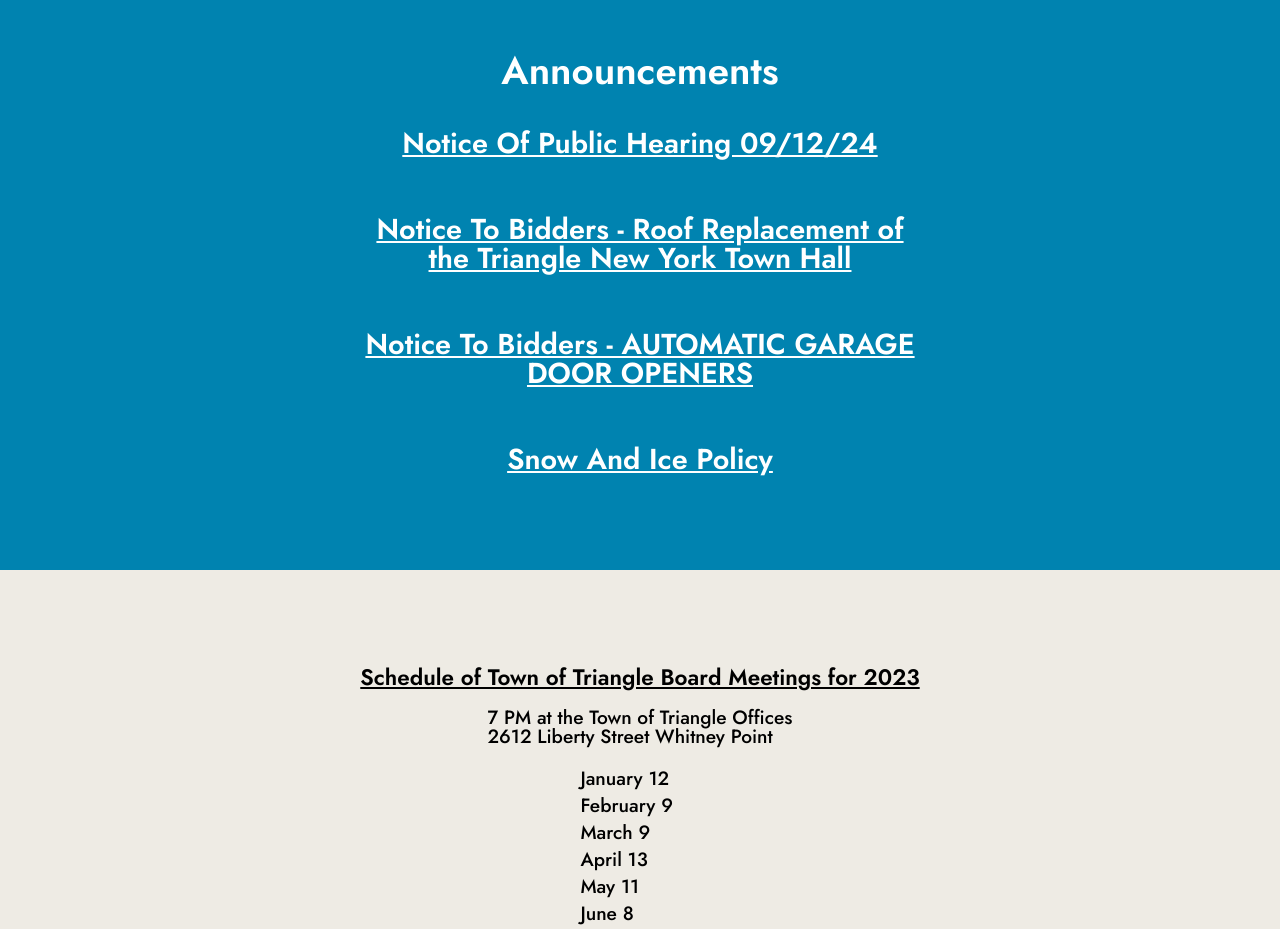
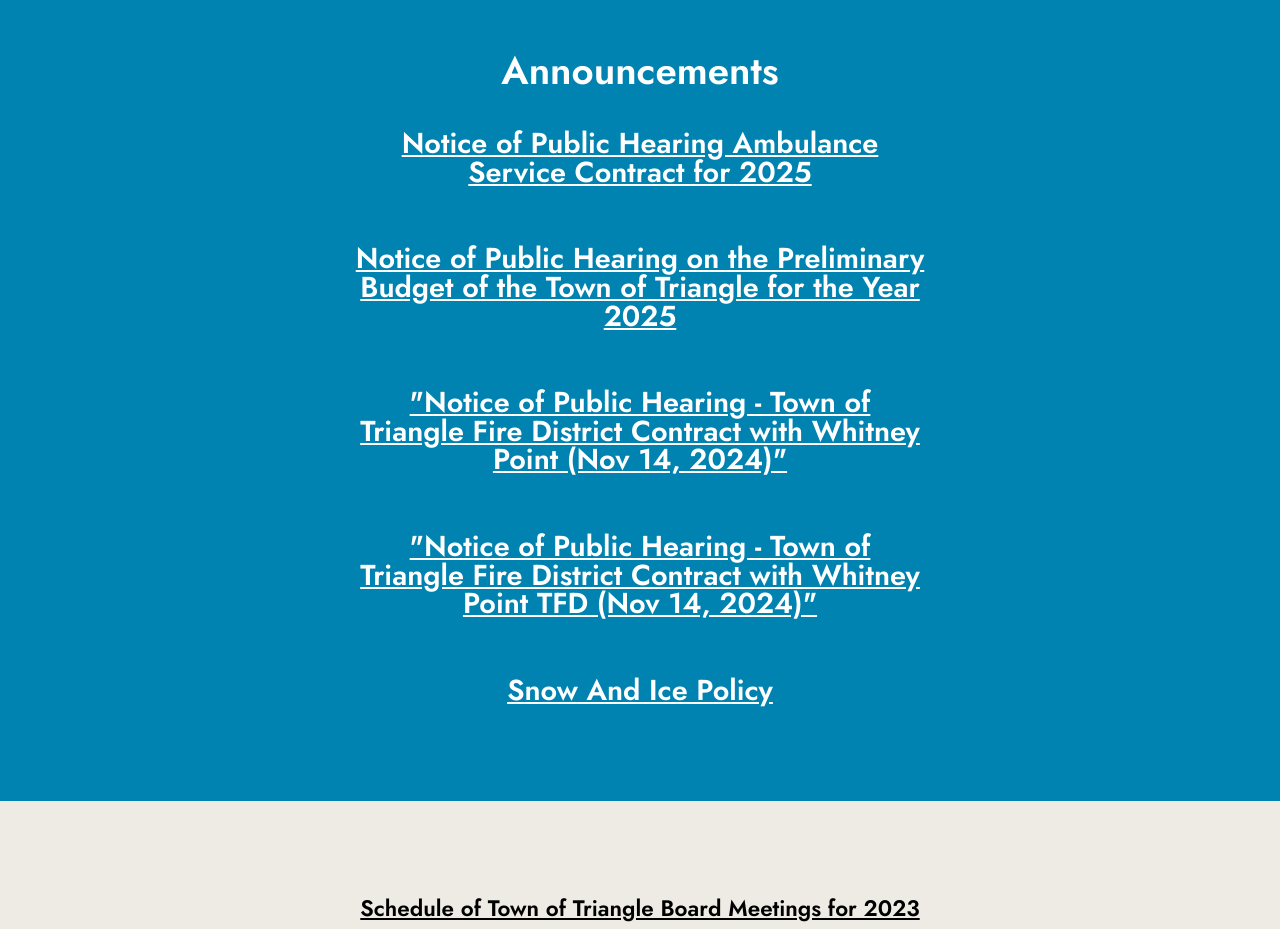
Before and after one commit to RBTG-WebProduct/townOfTriangle-astro, an Astro site: page / in a window 1280 px wide. Shown: the part 980-1909 px from the top of the page. Built offline with nearby package versions, Linux system fonts and the light colour scheme; Astro itself is replaced by a stand-in of ours; a web font is replaced by a local one.

Commit message:
new set of announcments plus astro major version update

```diff
--- a/package.json
+++ b/package.json
@@ -10,12 +10,12 @@
     "astro": "astro"
   },
   "dependencies": {
-    "@astrojs/react": "^3.6.1",
+    "@astrojs/react": "^3.6.2",
     "@fortawesome/free-brands-svg-icons": "^6.4.2",
     "@fortawesome/react-fontawesome": "github:fortawesome/react-fontawesome",
     "@types/react": "^18.2.19",
     "@types/react-dom": "^18.2.7",
-    "astro": "^4.13.1",
+    "astro": "^4.16.7",
     "react": "^18.2.0",
     "react-dom": "^18.2.0",
     "sass": "^1.64.2"
--- a/src/components/Announcement.tsx
+++ b/src/components/Announcement.tsx
@@ -2,25 +2,29 @@ const Announcement = ({ visable }: { visable: boolean }) => {
 	return (
 		<>
 			<div
-				className={`announcment-container ${
-					visable ? "show" : undefined
-				}`}
+				className={`announcment-container ${visable ? "show" : undefined
+					}`}
 			>
 				<h4>Announcements</h4>
 
 
-        <a className="announcment" style={{fontWeight:"700"}} href="\assets\notices\Town of Triangle of Notice meeting.pdf" download>
-						Notice Of Public Hearing 09/12/24
-					</a>
-        <a className="announcment" style={{fontWeight:"700"}} href="\assets\notices\NTB Roof.pdf" download>
-					Notice To Bidders - Roof Replacement of the Triangle New York Town Hall
-					</a>
-        <a className="announcment" style={{fontWeight:"700"}} href="\assets\notices\NTB Door Openers.pdf" download>
-					Notice To Bidders - AUTOMATIC GARAGE DOOR OPENERS
-					</a>
-        <a className="announcment" style={{fontWeight:"700"}} href="\assets\notices\Snow and Ice Policy .pdf.pdf" download>
+				<a className="announcment" style={{ fontWeight: "700" }} href="\assets\notices\Ambulance legal 2024.pdf" download>
+					Notice of Public Hearing
+					Ambulance Service Contract for 2025
+				</a>
+				<a className="announcment" style={{ fontWeight: "700" }} href="\assets\notices\LEGAL NOTICE-prelim budget.pdf" download>
+					Notice of Public Hearing on the Preliminary Budget of the Town of Triangle for the Year 2025
+				</a>
+				<a className="announcment" style={{ fontWeight: "700" }} href="\assets\notices\WP FD  legal 2024.pdf" download>
+					"Notice of Public Hearing - Town of Triangle Fire District Contract with Whitney Point (Nov 14, 2024)"
+				</a>
+				<a className="announcment" style={{ fontWeight: "700" }} href="\assets\notices\TFD PH 2024" download>
+					"Notice of Public Hearing - Town of Triangle Fire District Contract with Whitney Point TFD (Nov 14, 2024)"
+				</a>
+
+				<a className="announcment" style={{ fontWeight: "700" }} href="\assets\notices\Snow and Ice Policy .pdf.pdf" download>
 					Snow And Ice Policy
-					</a>
+				</a>
 			</div>
 		</>
 	);
--- a/src/env.d.ts
+++ b/src/env.d.ts
@@ -1 +1,2 @@
+/// <reference path="../.astro/types.d.ts" />
 /// <reference types="astro/client" />
--- a/src/styles/Home.scss
+++ b/src/styles/Home.scss
@@ -92,6 +92,13 @@ main {
       font-size: 1.5em;
       padding-bottom: 2em;
       text-align: center;
+      transition: all .3s;
+
+      &:hover{
+        color: lightblue;
+        transform: scale(1.05);
+      }
+
       @media (max-width: 1200px) {
         padding-left: 5em;
         padding-right: 5em;
```
Also changed, not shown: 5 other files.
